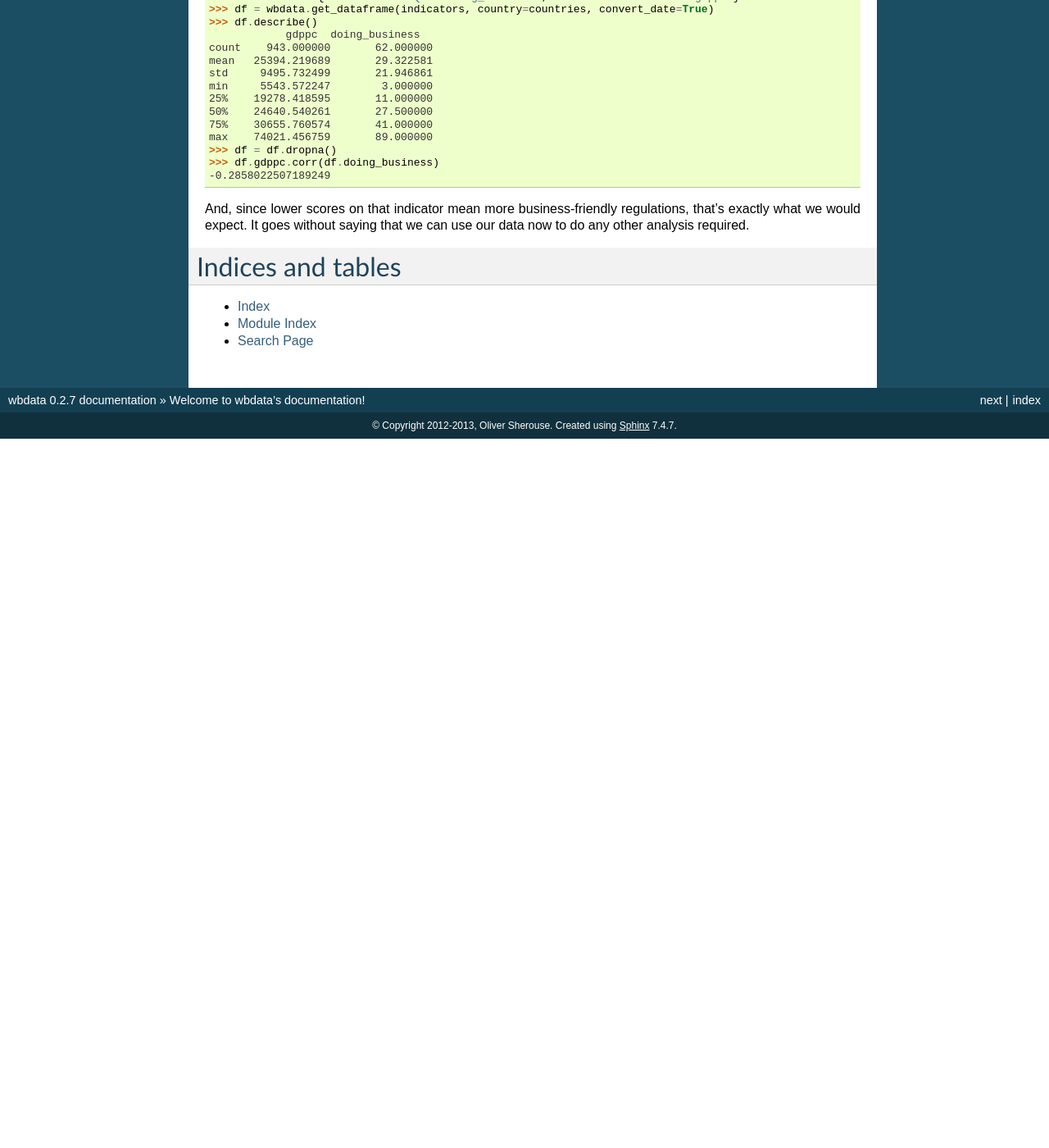
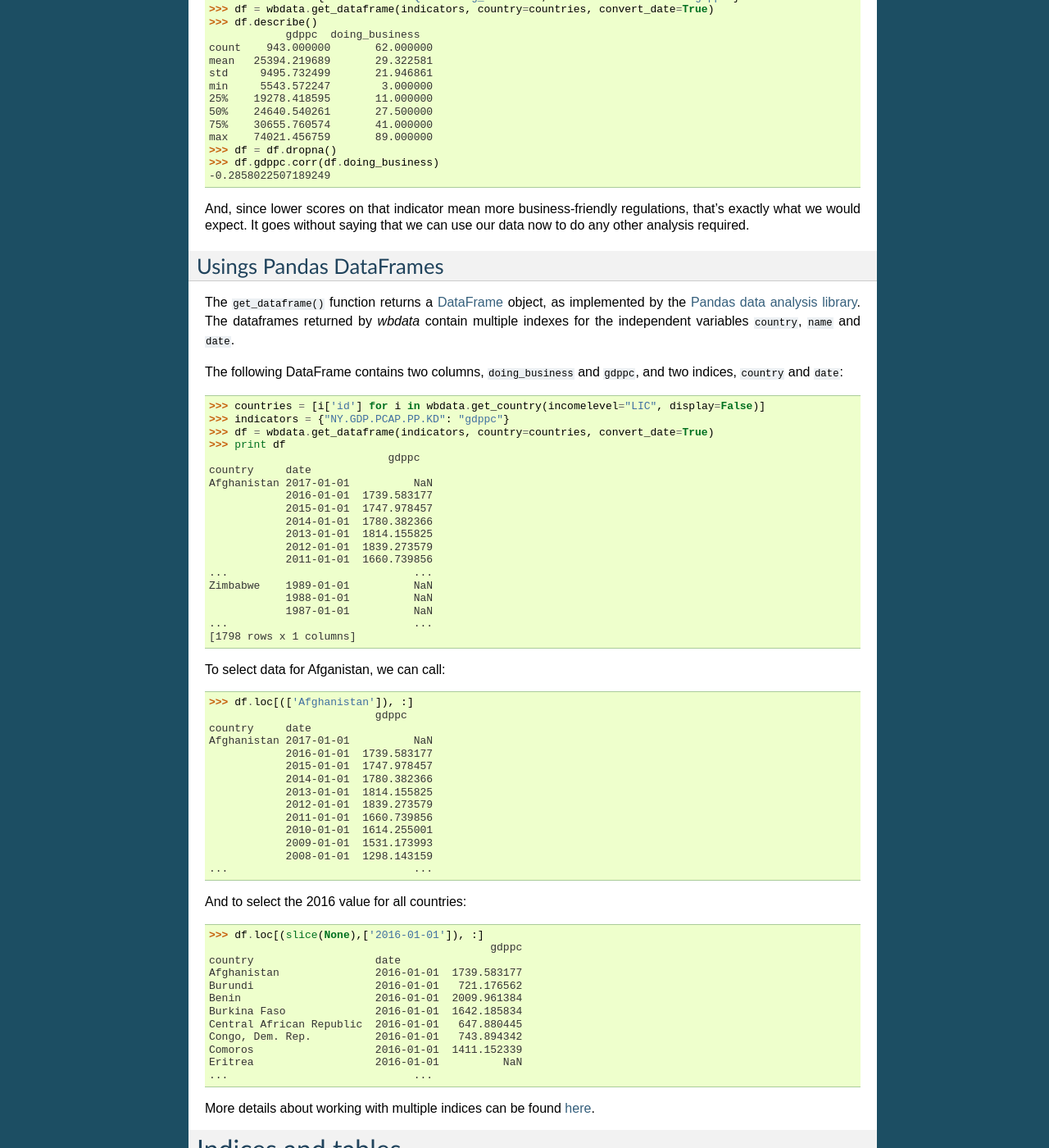
Before and after one commit to OliverSherouse/wbdata, a Sphinx documentation site: the page built from docs/source/index.rst, in a window 1280 px wide and 1400 px high, scrolled down 3458 px. Shown: the whole window at 82% size. Built offline with Sphinx 7.4.7, drawn with Linux system fonts in a browser that asks for light colours; before the commit the page ends 3993 px from its top, so only the background shows below that; some of the changed text lies outside the part shown.

Commit message:
Docs: Adds multi-index dataframe example
Adds some docs about working with multi-index dataframes.

Fixes #12

```diff
--- a/docs/source/index.rst
+++ b/docs/source/index.rst
@@ -234,6 +234,69 @@ And, since lower scores on that indicator mean more business-friendly
 regulations, that's exactly what we would expect. It goes without saying that
 we can use our data now to do any other analysis required.
 
+
+Usings Pandas DataFrames
+------------------------
+
+The ``get_dataframe()`` function returns a `DataFrame <http://pandas.pydata.org/pandas-docs/stable/dsintro.html#dataframe>`_ object, as implemented by the `Pandas data analysis library <https://pandas.pydata.org>`_. The dataframes returned by `wbdata` contain multiple indexes for the independent variables ``country``, ``name`` and ``date``.
+
+The following DataFrame contains two columns, ``doing_business`` and ``gdppc``, and two indices, ``country`` and ``date``:
+
+    >>> countries = [i['id'] for i in wbdata.get_country(incomelevel="LIC", display=False)]
+    >>> indicators = {"NY.GDP.PCAP.PP.KD": "gdppc"}
+    >>> df = wbdata.get_dataframe(indicators, country=countries, convert_date=True)
+    >>> print df
+                                gdppc
+    country     date
+    Afghanistan 2017-01-01          NaN
+                2016-01-01  1739.583177
+                2015-01-01  1747.978457
+                2014-01-01  1780.382366
+                2013-01-01  1814.155825
+                2012-01-01  1839.273579
+                2011-01-01  1660.739856
+    ...                             ...
+    Zimbabwe    1989-01-01          NaN
+                1988-01-01          NaN
+                1987-01-01          NaN
+    ...                             ...
+    [1798 rows x 1 columns]
+
+
+To select data for Afganistan, we can call:
+
+    >>> df.loc[(['Afghanistan']), :]
+                              gdppc
+    country     date
+    Afghanistan 2017-01-01          NaN
+                2016-01-01  1739.583177
+                2015-01-01  1747.978457
+                2014-01-01  1780.382366
+                2013-01-01  1814.155825
+                2012-01-01  1839.273579
+                2011-01-01  1660.739856
+                2010-01-01  1614.255001
+                2009-01-01  1531.173993
+                2008-01-01  1298.143159
+    ...                             ...
+
+And to select the 2016 value for all countries:
+
+    >>> df.loc[(slice(None),['2016-01-01']), :]
+                                                gdppc
+    country                   date
+    Afghanistan               2016-01-01  1739.583177
+    Burundi                   2016-01-01   721.176562
+    Benin                     2016-01-01  2009.961384
+    Burkina Faso              2016-01-01  1642.185834
+    Central African Republic  2016-01-01   647.880445
+    Congo, Dem. Rep.          2016-01-01   743.894342
+    Comoros                   2016-01-01  1411.152339
+    Eritrea                   2016-01-01          NaN
+    ...                             ...
+
+More details about working with multiple indices can be found `here <https://pandas.pydata.org/pandas-docs/stable/advanced.html#using-slicers>`_.
+
 Indices and tables
 ==================
 
```
